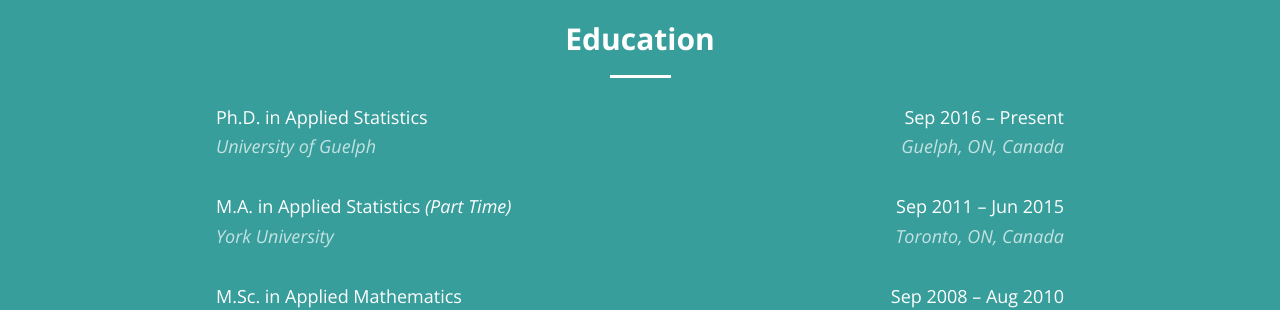
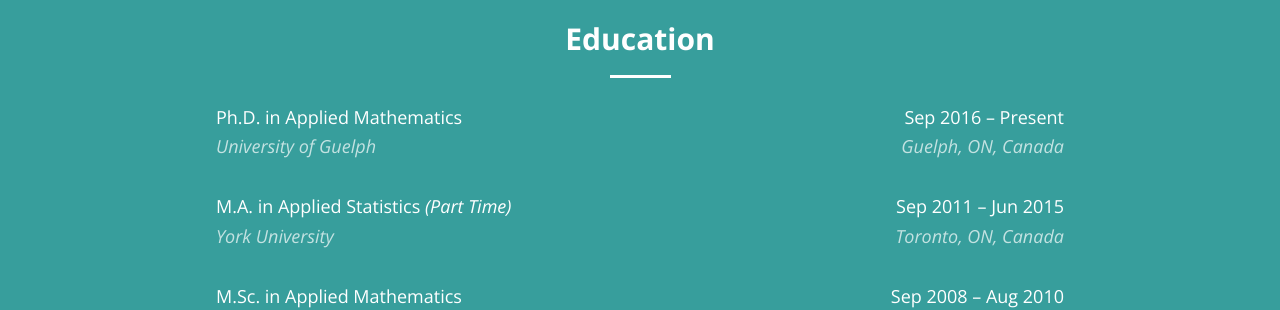
Before and after one commit to stephentully/stephentully.github.io, a Jekyll site: the page built from index.html, in a window 1280 px wide and 900 px high, scrolled down 2005 px. Shown: the part 155-465 px from the top of the window. Built offline with Jekyll 4.4.1, drawn with Linux system fonts in a browser that asks for light colours; nearby versions of some CDN libraries; some web fonts are replaced.

Commit message:
Update education.html

```diff
--- a/_includes/education.html
+++ b/_includes/education.html
@@ -11,7 +11,7 @@
     <div class="container">
         <div class="row ex1">
             <!-- <div class="col-lg-14 text-left ex1"> -->
-                <h4>Ph.D. in Applied Statistics
+                <h4>Ph.D. in Applied Mathematics
                     <span style="float:right;">Sep 2016 &ndash; Present</span></h4>
                 <h4 class="text-faded"><i>University of Guelph
                     <span style="float:right;">Guelph, ON, Canada</span></i></h4>
```
